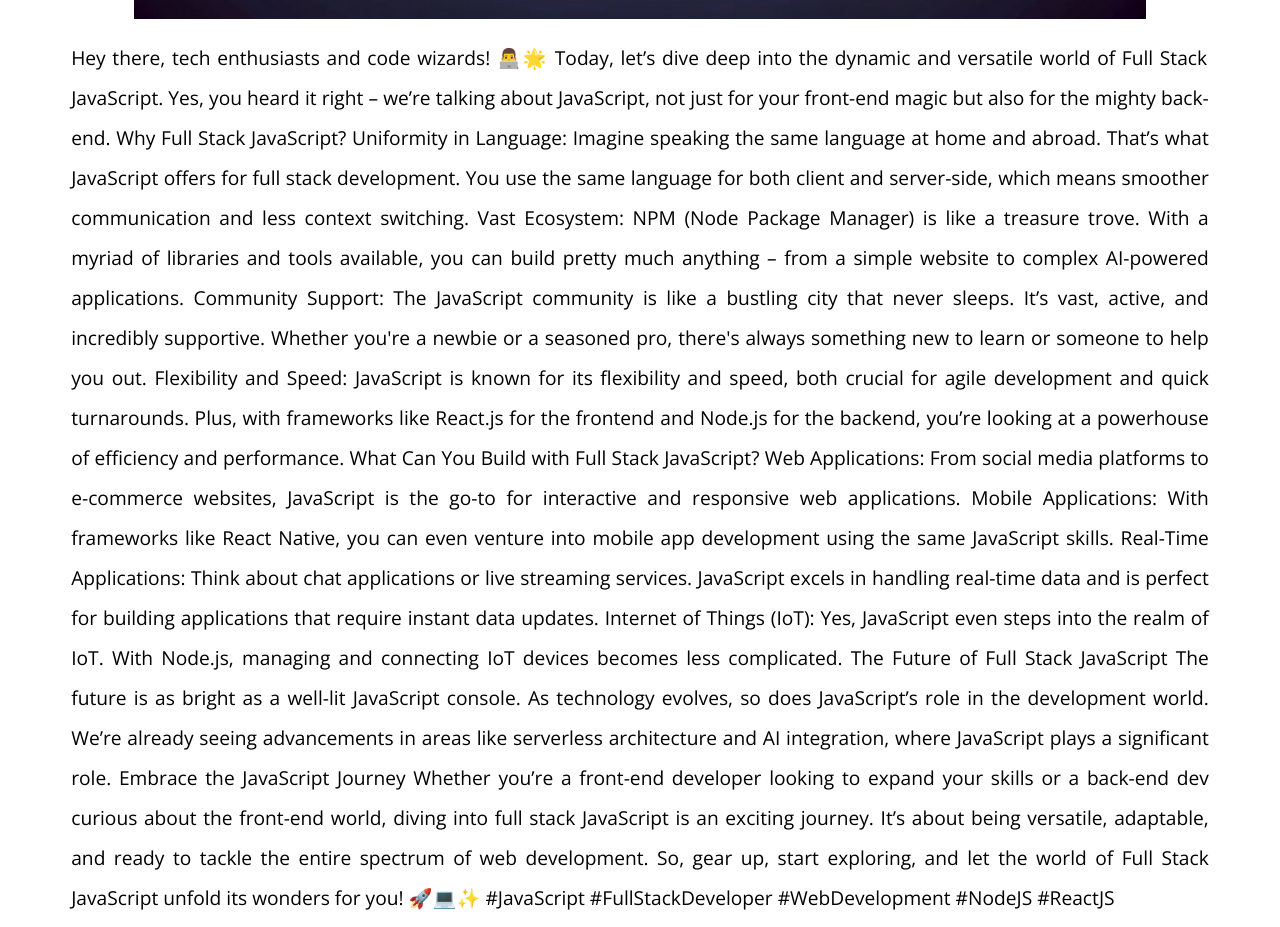
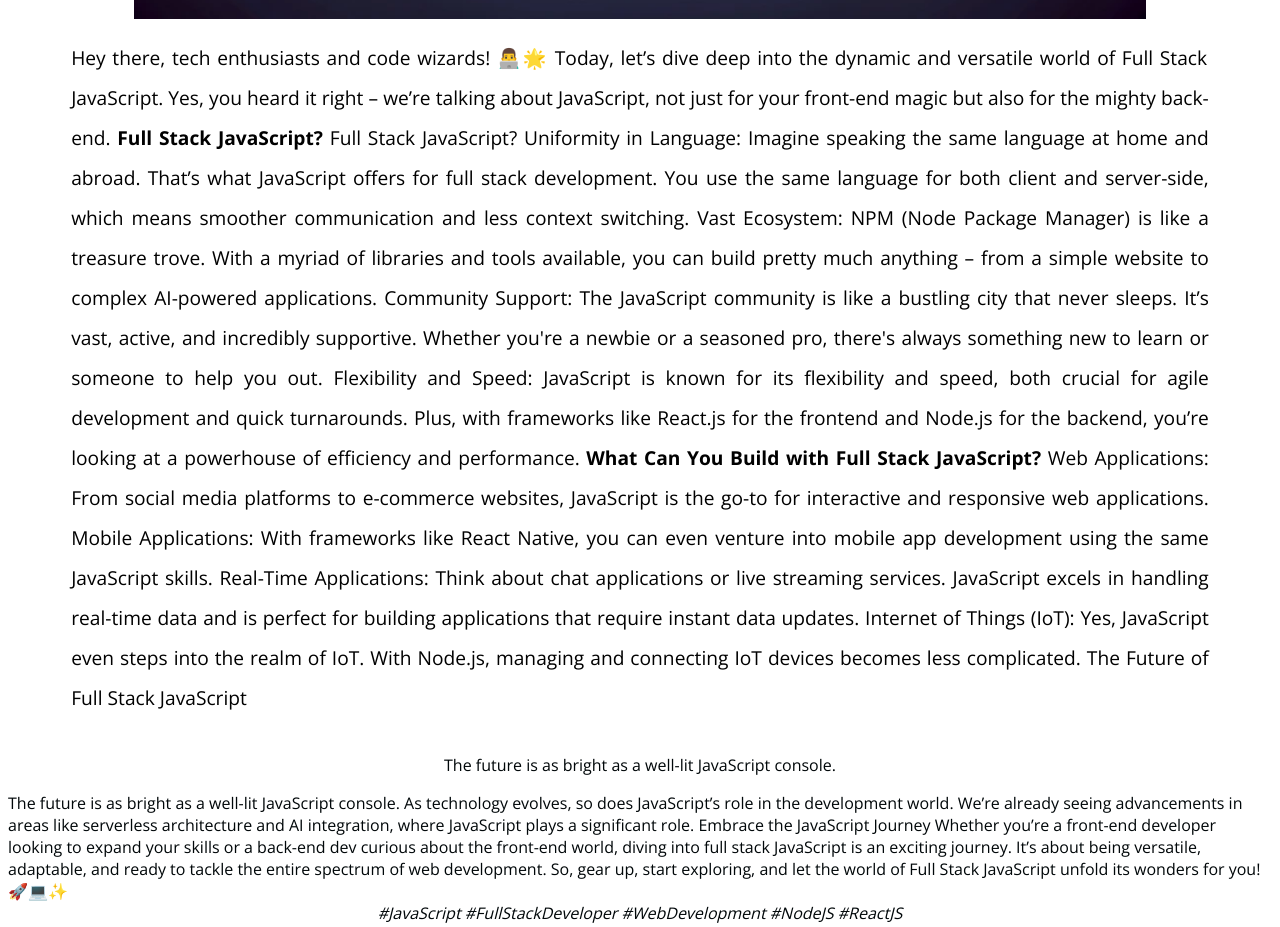
Before and after one commit to abdelrahmanShawki/abdelrahmanShawki.github.io, a plain HTML site: page html/post.html in a window 1280 px wide. Shown: the part 1640-2567 px from the top of the page. Drawn offline with nearby package versions, Linux system fonts and the light colour scheme.

Commit message:
Update post.html
last one

```diff
--- a/html/post.html
+++ b/html/post.html
@@ -31,7 +31,7 @@
                             <img src="../assets/f2.png"  alt="image of the article / image one ">
                             <p class="post-text"> Hey there, tech enthusiasts and code wizards! 👨‍💻🌟 Today, let’s dive deep into the dynamic and versatile world of Full Stack JavaScript. Yes, you heard it right – we’re talking about JavaScript, not just for your front-end magic but also for the mighty back-end.
 
-                              Why Full Stack JavaScript?
+                              <strong>Full Stack JavaScript?</strong> Full Stack JavaScript?
 
                               Uniformity in Language: Imagine speaking the same language at home and abroad. That’s what JavaScript offers for full stack development. You use the same language for both client and server-side, which means smoother communication and less context switching.
 
@@ -41,7 +41,7 @@
 
                               Flexibility and Speed: JavaScript is known for its flexibility and speed, both crucial for agile development and quick turnarounds. Plus, with frameworks like React.js for the frontend and Node.js for the backend, you’re looking at a powerhouse of efficiency and performance.
 
-                              What Can You Build with Full Stack JavaScript?
+                              <strong>What Can You Build with Full Stack JavaScript?</strong>
 
                               Web Applications: From social media platforms to e-commerce websites, JavaScript is the go-to for interactive and responsive web applications.
 
@@ -52,8 +52,8 @@
                               Internet of Things (IoT): Yes, JavaScript even steps into the realm of IoT. With Node.js, managing and connecting IoT devices becomes less complicated.
 
                               The Future of Full Stack JavaScript
-
-                              The future is as bright as a well-lit JavaScript console. As technology evolves, so does JavaScript’s role in the development world. We’re already seeing advancements in areas like serverless architecture and AI integration, where JavaScript plays a significant role.
+                              <blockquote>The future is as bright as a well-lit JavaScript console.</blockquote>
+                               The future is as bright as a well-lit JavaScript console. As technology evolves, so does JavaScript’s role in the development world. We’re already seeing advancements in areas like serverless architecture and AI integration, where JavaScript plays a significant role.
 
                               Embrace the JavaScript Journey
 
@@ -61,7 +61,7 @@
 
                               So, gear up, start exploring, and let the world of Full Stack JavaScript unfold its wonders for you! 🚀💻✨
 
-                              #JavaScript #FullStackDeveloper #WebDevelopment #NodeJS #ReactJS</p>
+                              <i> #JavaScript #FullStackDeveloper #WebDevelopment #NodeJS #ReactJS</i>#JavaScript #FullStackDeveloper #WebDevelopment #NodeJS #ReactJS</p>
 
                     </article>
                   </main>
```
